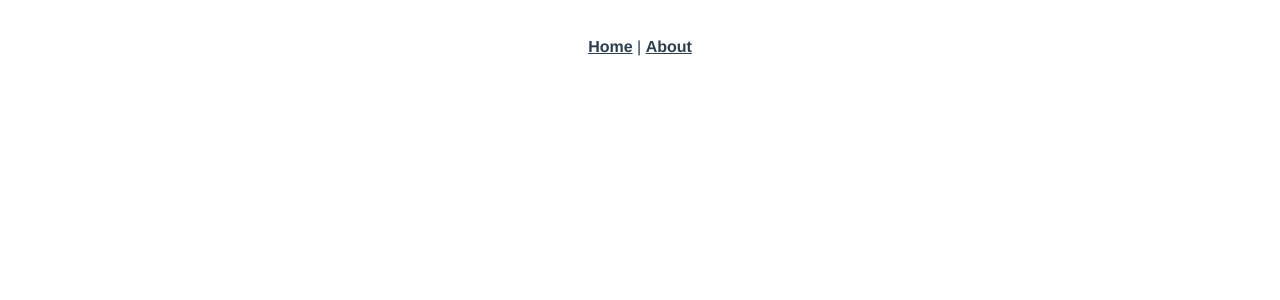
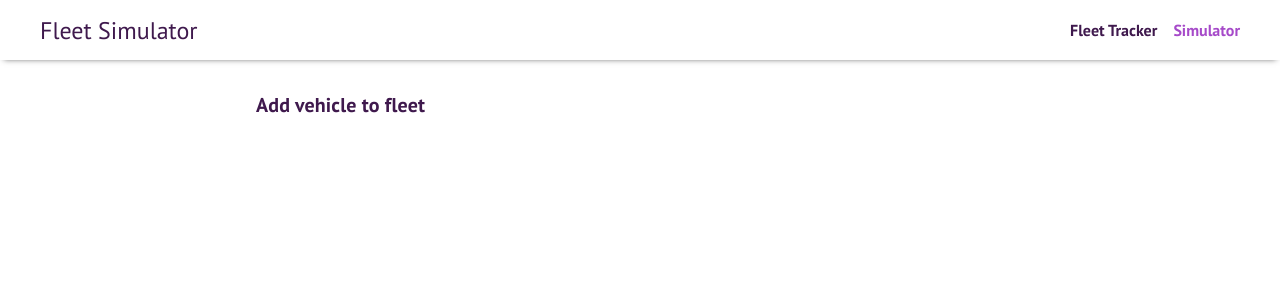
Before and after one commit to johnGachihi/car-track, a Vue app: page /fleet-simulator in a window 1280 px wide. Before the commit this address had no page. Shown: the top 300 px of the page. Built offline with nearby package versions, Linux system fonts and the light colour scheme.

Commit message:
Add empty fleet simulation page

```diff
--- a/public/index.html
+++ b/public/index.html
@@ -1,17 +1,29 @@
 <!DOCTYPE html>
 <html lang="">
+
 <head>
   <meta charset="utf-8">
   <meta http-equiv="X-UA-Compatible" content="IE=edge">
   <meta name="viewport" content="width=device-width,initial-scale=1.0">
   <link rel="icon" href="<%= BASE_URL %>favicon.ico">
-    <title><%= htmlWebpackPlugin.options.title %></title>
+
+  <!-- Google Fonts - PT Sans -->
+  <link rel="preconnect" href="https://fonts.googleapis.com">
+  <link rel="preconnect" href="https://fonts.gstatic.com" crossorigin>
+  <link href="https://fonts.googleapis.com/css2?family=PT+Sans:wght@400;700&display=swap" rel="stylesheet">
+
+  <title>
+    <%= htmlWebpackPlugin.options.title %>
+  </title>
 </head>
+
 <body>
   <noscript>
-      <strong>We're sorry but <%= htmlWebpackPlugin.options.title %> doesn't work properly without JavaScript enabled. Please enable it to continue.</strong>
+    <strong>We're sorry but <%= htmlWebpackPlugin.options.title %> doesn't work properly without JavaScript enabled.
+        Please enable it to continue.</strong>
   </noscript>
   <div id="app"></div>
   <!-- built files will be auto injected -->
 </body>
+
 </html>
--- /dev/null
+++ b/src/App.scss
@@ -0,0 +1,5 @@
+@use "@/style/typography";
+
+body {
+  margin: 0
+}
--- a/src/App.vue
+++ b/src/App.vue
@@ -1,18 +1,14 @@
 <template>
-  <div id="nav">
-    <router-link to="/">Home</router-link> |
-    <router-link to="/about">About</router-link>
-  </div>
   <router-view/>
 </template>
 
 <style lang="scss">
+@use "./App.scss";
+
 #app {
-  font-family: Avenir, Helvetica, Arial, sans-serif;
+  font-family: 'PT Sans', Avenir, Helvetica, Arial, sans-serif;
   -webkit-font-smoothing: antialiased;
   -moz-osx-font-smoothing: grayscale;
-  text-align: center;
-  color: #2c3e50;
 }
 
 #nav {
--- /dev/null
+++ b/src/components/AppBar.vue
@@ -0,0 +1,53 @@
+<template>
+  <nav class="app-bar">
+    <h5 class="title h5">{{ title }}</h5>
+
+    <div class="links">
+      <router-link to="/">Fleet Tracker</router-link>
+      <router-link to="/fleet-simulator">Simulator</router-link>
+    </div>
+  </nav>
+</template>
+
+<script lang="ts">
+import { defineComponent } from 'vue';
+
+export default defineComponent({
+  name: 'AppBar',
+  props: {
+    title: {
+      type: String,
+      required: true,
+    },
+  },
+});
+</script>
+
+<style scoped lang="scss">
+@use "@/style/colors";
+.app-bar {
+  height: 60px;
+  box-shadow: 0px 3px 6px -4px #545454;
+  display: flex;
+  align-items: center;
+  justify-content: space-between;
+  padding: {
+    left: 40px;
+    right: 40px;
+  }
+}
+
+.title {
+  margin: 0;
+}
+
+.links a {
+  text-decoration: none;
+  font-weight: bold;
+  margin-left: 16px;
+  color: colors.$primaryText;
+  &.router-link-exact-active {
+    color: colors.$primary;
+  }
+}
+</style>
--- a/src/router/index.ts
+++ b/src/router/index.ts
@@ -15,6 +15,11 @@ const routes: Array<RouteRecordRaw> = [
     // which is lazy-loaded when the route is visited.
     component: () => import(/* webpackChunkName: "about" */ '../views/About.vue'),
   },
+  {
+    path: '/fleet-simulator',
+    name: 'FleetSimulator',
+    component: () => import(/* webpackChunkName: "vehicle-simulator" */ '../views/FleetSimulator.vue'),
+  },
 ];
 
 const router = createRouter({
--- /dev/null
+++ b/src/style/_colors.scss
@@ -0,0 +1,4 @@
+$primary: #a64ac9;
+$secondary: #fccd04;
+
+$primaryText: #3f194d;
--- /dev/null
+++ b/src/style/typography.scss
@@ -0,0 +1,18 @@
+@use "colors";
+
+body {
+  color: colors.$primaryText
+}
+
+.h5 {
+  margin: 0;
+  font-size: 24px;
+  font-weight: normal;
+}
+
+.h6 {
+  margin: 0;
+  font-size: 20px;
+  letter-spacing: 0.15px;
+  font-weight: bold;
+}
--- /dev/null
+++ b/src/views/FleetSimulator.vue
@@ -0,0 +1,31 @@
+<template>
+  <AppBar title="Fleet Simulator"></AppBar>
+  <main>
+    <div class="content">
+      <h6 class="h6">Add vehicle to fleet</h6>
+
+      <div class="fleet"></div>
+    </div>
+  </main>
+</template>
+
+<script lang="ts">
+import { defineComponent } from 'vue';
+import AppBar from '@/components/AppBar.vue';
+
+export default defineComponent({
+  name: 'FleetSimulator',
+  components: { AppBar },
+});
+</script>
+
+<style lang="scss" scoped>
+main {
+  display: flex;
+  justify-content: center;
+}
+.content {
+  margin-top: 32px;
+  width: 60%;
+}
+</style>
--- a/src/views/Home.vue
+++ b/src/views/Home.vue
@@ -1,18 +1,13 @@
 <template>
   <div class="home">
-    <img alt="Vue logo" src="../assets/logo.png">
-    <HelloWorld msg="Welcome to Your Vue.js + TypeScript App"/>
+    Home
   </div>
 </template>
 
 <script lang="ts">
 import { defineComponent } from 'vue';
-import HelloWorld from '@/components/HelloWorld.vue'; // @ is an alias to /src
 
 export default defineComponent({
   name: 'Home',
-  components: {
-    HelloWorld,
-  },
 });
 </script>
```
Also changed, not shown: 1 other file (tests, documents, lock files or other folders). Lines whose indentation alone changed are shown as unchanged.
